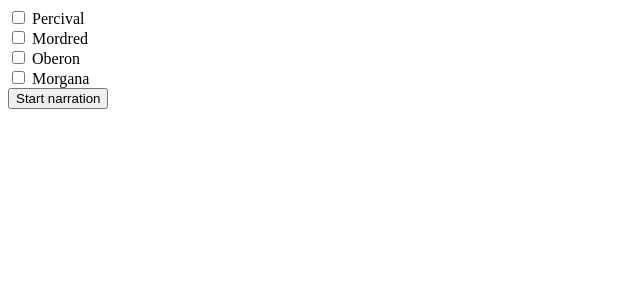
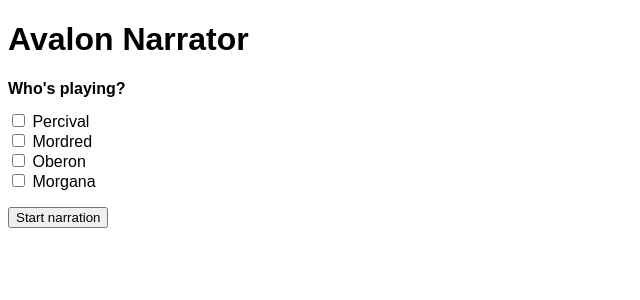
Before and after one commit to Jameskmonger/avalon-narrator, a React app: page / in a window 1280 px wide. Shown: the top 300 px of the page, without its empty margins (0-640 px from the left). Built offline with nearby package versions, Linux system fonts and the light colour scheme.

Commit message:
Add styling

```diff
--- a/public/bundle.js
+++ b/public/bundle.js
@@ -175,6 +175,7 @@ var App = function (props) {
         morgana: false
     }), choices = _a[0], setChoices = _a[1];
     return (React.createElement("div", null,
+        React.createElement("h1", null, "Avalon Narrator"),
         React.createElement(character_selector_1.CharacterSelector, { choices: choices, onChange: function (newChoices) { return setChoices(newChoices); } }),
         React.createElement(prompt_reader_1.PromptReader, { choices: choices })));
 };
@@ -212,7 +213,8 @@ var CharacterSelector = function (_a) {
         var full = __assign({}, choices, update);
         onChange(full);
     };
-    return (React.createElement("div", null,
+    return (React.createElement("div", { className: "character-selector" },
+        React.createElement("h2", null, "Who's playing?"),
         React.createElement(checkbox_1.Checkbox, { checked: choices.percival, onChange: function (checked) { return updateChoice({ percival: checked }); } }),
         " Percival ",
         React.createElement("br", null),
@@ -408,7 +410,7 @@ var PromptReader = (function (_super) {
     }
     PromptReader.prototype.render = function () {
         var _a = this.state, prompts = _a.prompts, currentPrompt = _a.currentPrompt;
-        return (React.createElement("div", null,
+        return (React.createElement("div", { className: "prompt-reader" },
             React.createElement("button", { onClick: this.startNarration, disabled: currentPrompt !== null }, "Start narration"),
             prompts !== null
                 && React.createElement(prompt_list_1.PromptList, { prompts: prompts, currentPrompt: currentPrompt })));
--- a/public/index.html
+++ b/public/index.html
@@ -1,11 +1,38 @@
 <!DOCTYPE html>
 <html>
+
 <head>
     <meta charset="utf-8" />
     <title>Avalon Narrator</title>
 
     <style>
-        .prompt-list .active {
+        body {
+            font-family: Arial, Helvetica, sans-serif;
+        }
+
+        h2 {
+            font-size: 1em;
+        }
+
+        .prompt-reader {
+            margin-top: 1em;
+        }
+
+        .prompt-list {
+            margin-left: 0em;
+            border-left: 3px solid black;
+            margin-top: 1em;
+            line-height: 2em;
+        }
+
+        .prompt-list li {
+            list-style-type: none;
+            margin-left: 0.8em;
+        }
+
+        .prompt-list li.active {
+            font-size: 1.2em;
+            line-height: 2.5em;
             color: #ff0000;
         }
     </style>
@@ -17,4 +44,5 @@
     <script src="./vendors~main.bundle.js"></script>
     <script src="./bundle.js"></script>
 </body>
+
 </html>
--- a/src/components/app.tsx
+++ b/src/components/app.tsx
@@ -12,6 +12,8 @@ const App: React.FunctionComponent = props => {
 
     return (
         <div>
+            <h1>Avalon Narrator</h1>
+
             <CharacterSelector choices={choices} onChange={newChoices => setChoices(newChoices)} />
 
             <PromptReader choices={choices} />
--- a/src/components/character-selector.tsx
+++ b/src/components/character-selector.tsx
@@ -24,7 +24,9 @@ const CharacterSelector: React.FunctionComponent<CharacterSelectorProps> = ({ ch
     };
 
     return (
-        <div>
+        <div className="character-selector">
+            <h2>Who's playing?</h2>
+
             <Checkbox checked={choices.percival} onChange={checked => updateChoice({ percival: checked })} /> Percival <br />
             <Checkbox checked={choices.mordred} onChange={checked => updateChoice({ mordred: checked })} /> Mordred <br />
             <Checkbox checked={choices.oberon} onChange={checked => updateChoice({ oberon: checked })} /> Oberon <br />
--- a/src/components/prompt-reader.tsx
+++ b/src/components/prompt-reader.tsx
@@ -23,7 +23,7 @@ export class PromptReader extends React.Component<PromptReaderProps, PromptReade
         const { prompts, currentPrompt } = this.state;
 
         return (
-            <div>
+            <div className="prompt-reader">
                 <button onClick={this.startNarration} disabled={currentPrompt !== null}>Start narration</button>
 
                 {
```
Lines whose indentation alone changed are shown as unchanged.
